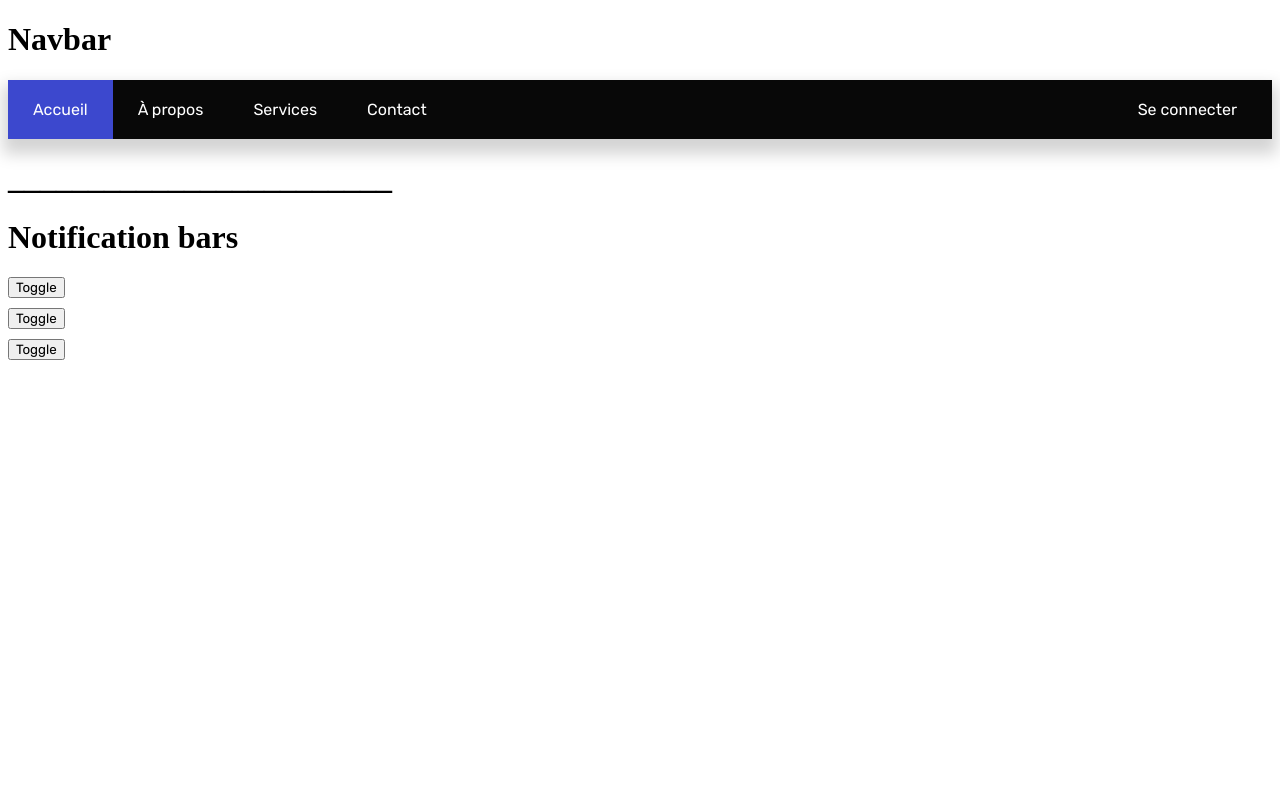
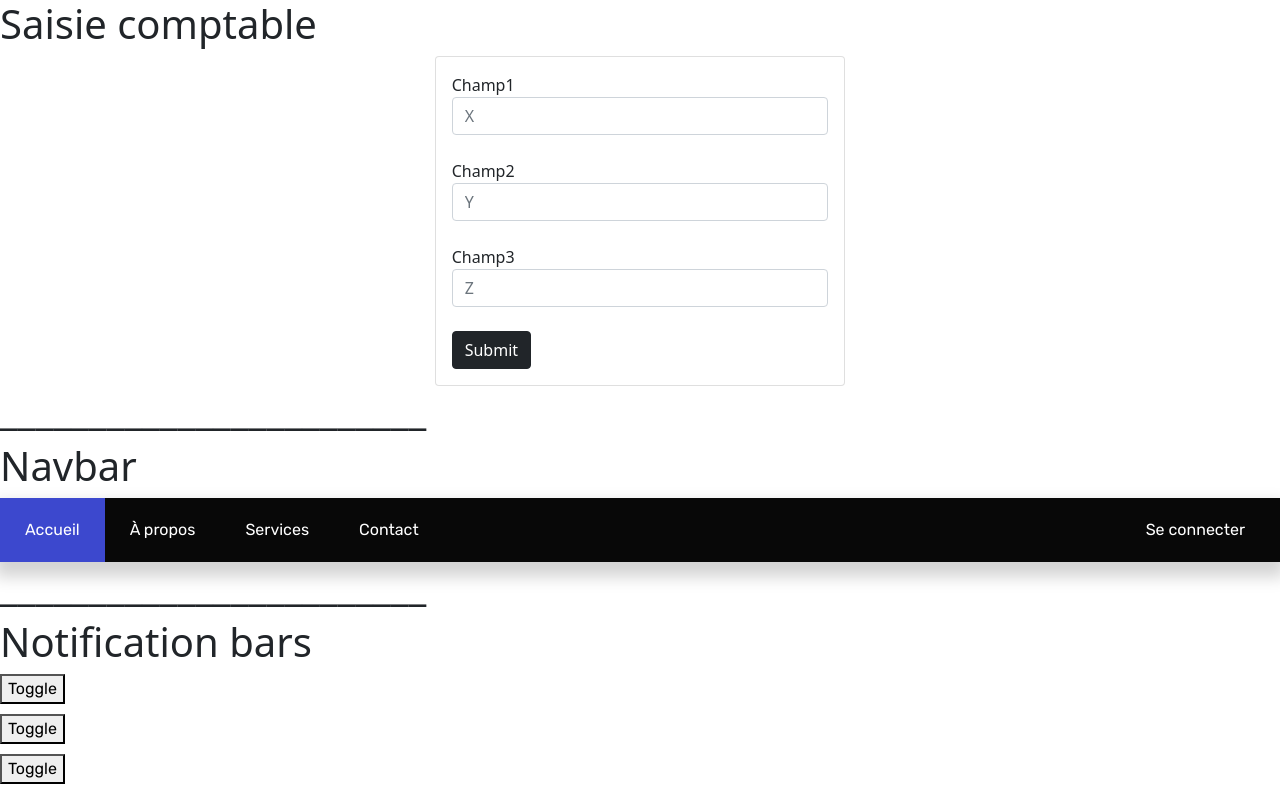
Before and after one commit to AdnenKhiari/Cabinet-Virtuel-Comptable, an Angular app: page / in a window 1280 px wide. Built offline with nearby package versions, Linux system fonts and the light colour scheme.

Commit message:
Created saisie-comptable

```diff
--- a/src/app/app.component.html
+++ b/src/app/app.component.html
@@ -1,3 +1,7 @@
+<h1>Saisie comptable</h1>
+<app-saisie-comptable></app-saisie-comptable>
+<h1>________________________</h1>
+
 <h1>Navbar</h1>
 <app-navbar></app-navbar>
 <h1>________________________</h1>
--- a/src/app/navbar/navbar/navbar.component.css
+++ b/src/app/navbar/navbar/navbar.component.css
@@ -1,6 +1,6 @@
 @import url('https://fonts.googleapis.com/css2?family=Rubik&display=swap');
 
-.navbar {
+.navbarre {
   background-color: #080808;
   overflow: hidden;
   font-family: 'Rubik', sans-serif;
@@ -8,7 +8,7 @@
   box-shadow: 0px 10px 15px 5px rgba(0, 0, 0, 0.171);
 }
 
-.navbar a {
+.navbarre a {
   margin: 0;
   float: left;
   display: block;
@@ -18,7 +18,7 @@
   text-decoration: none;
 }
 
-.navbar a:hover {
+.navbarre a:hover {
   background-color: #ddd;
   color: black;
   transition: 0.1s;
--- a/src/app/navbar/navbar/navbar.component.html
+++ b/src/app/navbar/navbar/navbar.component.html
@@ -1,4 +1,4 @@
-<div class="navbar">
+<div class="navbarre">
   <a href="#home" class="active">Accueil</a>
   <a href="#about">À propos</a>
   <a href="#services">Services</a>
--- /dev/null
+++ b/src/app/saisie-comptable/saisie-comptable/saisie-comptable.component.html
@@ -0,0 +1,29 @@
+<div class="row">
+  <div class="col-md-4 offset-md-4 col-sm-6 offset-sm-3">
+    <div class="card auth">
+      <div class="card-body auth-card">
+        <form>
+          <div class="form-group">
+            <label for="email">Champ1</label>
+            <input type="text" name="nomChamp2" class="form-control" placeholder="X" />
+          </div>
+          <br />
+
+          <div class="form-group">
+            <label for="password">Champ2</label>
+            <input type="text" name="password" class="form-control" placeholder="Y" />
+          </div>
+          <br />
+
+          <div class="form-group">
+            <label for="password">Champ3</label>
+            <input type="text" name="password" class="form-control" placeholder="Z" />
+          </div>
+          <br />
+
+          <button type="button" class="btn btn-dark">Submit</button>
+        </form>
+      </div>
+    </div>
+  </div>
+</div>
--- a/src/index.html
+++ b/src/index.html
@@ -1,11 +1,16 @@
 <!doctype html>
 <html lang="en">
   <head>
-  <meta charset="utf-8">
+    <meta charset="utf-8" />
     <title>Comptable</title>
-  <base href="/">
-  <meta name="viewport" content="width=device-width, initial-scale=1">
-  <link rel="icon" type="image/x-icon" href="favicon.ico">
+    <base href="/" />
+    <meta name="viewport" content="width=device-width, initial-scale=1" />
+    <link rel="icon" type="image/x-icon" href="favicon.ico" />
+    <link
+      href="https://cdn.jsdelivr.net/npm/bootstrap@5.0.2/dist/css/bootstrap.min.css"
+      rel="stylesheet"
+      integrity="sha384-EVSTQN3/azprG1Anm3QDgpJLIm9Nao0Yz1ztcQTwFspd3yD65VohhpuuCOmLASjC"
+      crossorigin="anonymous" />
   </head>
   <body>
     <app-root></app-root>
```
Also changed, not shown: src/app/app.module.ts (+8 -2 lines), src/app/saisie-comptable/saisie-comptable.module.ts (added, +10 -0 lines), src/app/saisie-comptable/saisie-comptable/saisie-comptable.component.ts (added, +8 -0 lines), src/app/saisie-comptable/saisie-comptable/saisie-comptable.component.css (added), 1 other file (tests, documents, lock files or other folders). Lines whose indentation alone changed are shown as unchanged.
